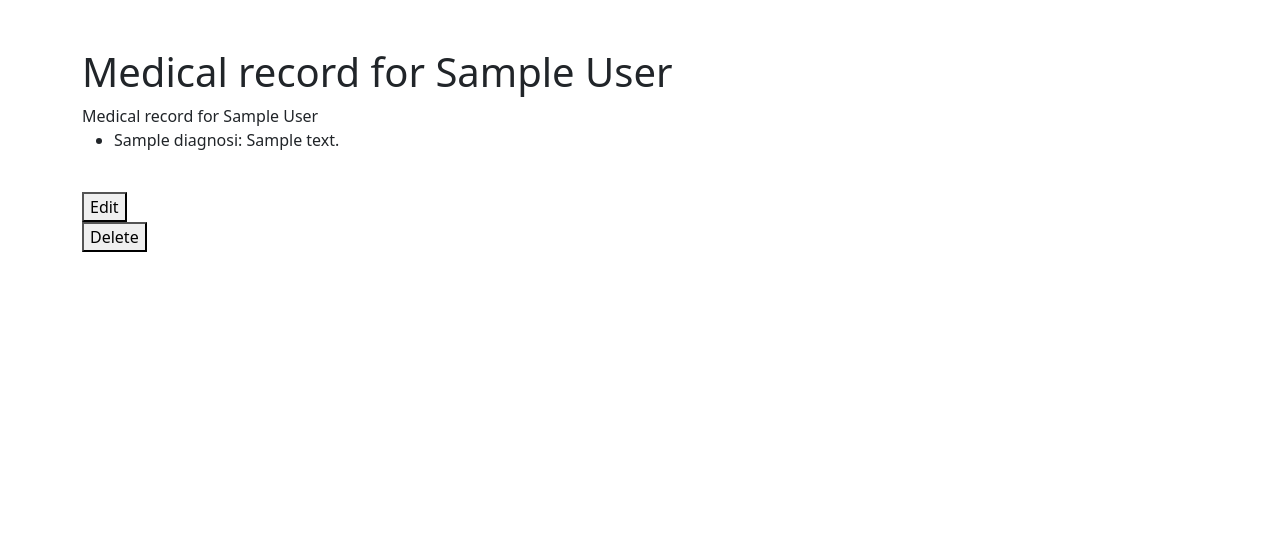
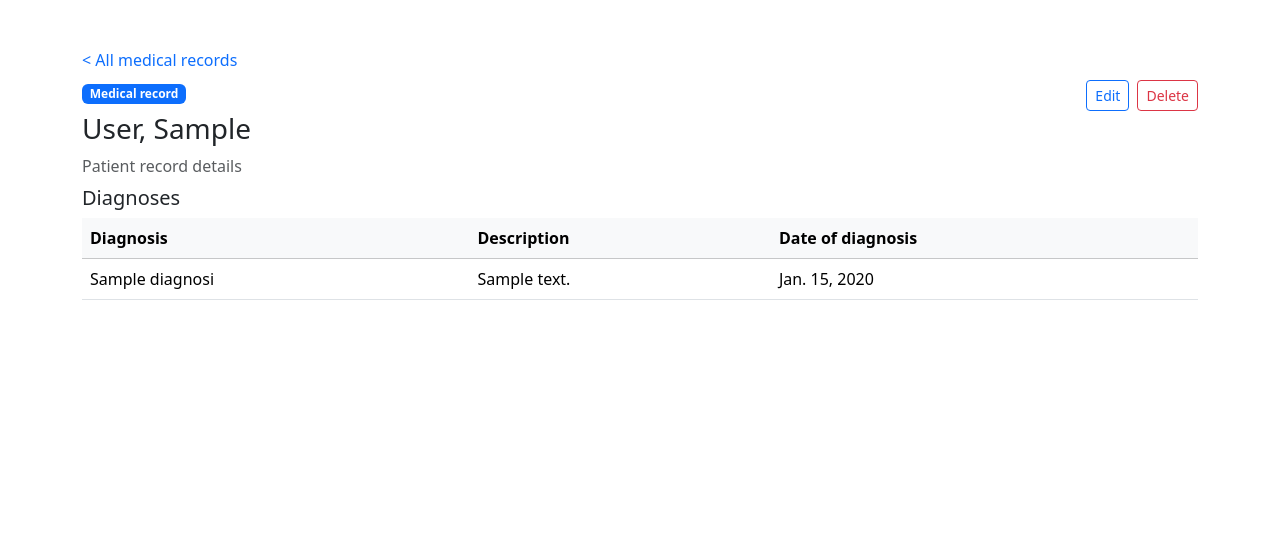
Before and after one commit to addtruong/practice-mr, a Django app: page /records/1/ in a window 1280 px wide. Shown: the part 56-596 px from the top of the page. Run offline with Django 5.2, Linux system fonts and the light colour scheme; tables that the repository leaves empty hold one stand-in row (values such as "Sample post"); some libraries are stand-ins or nearby versions.

```diff
--- a/medical_record_app/records/models.py
+++ b/medical_record_app/records/models.py
@@ -9,6 +9,12 @@ class Resident(models.Model):
     )
     last_name = models.CharField(
         max_length=200, help_text="Please enter the last name of the resident."
+    )
+
+    date_of_birth = models.DateField(
+        verbose_name="Date of birth",
+        help_text="Please enter the date of birth.",
+        null=True,
     )
 
     def __str__(self):
--- a/medical_record_app/records/templates/records/detail.html
+++ b/medical_record_app/records/templates/records/detail.html
@@ -1,38 +1,74 @@
 {% extends "base.html" %}
 
 {% block title %}
-    Medical record detail page
+    Medical record | {{ medical_record.resident.first_name }} {{ medical_record.resident.last_name }}
 {% endblock %}
 
 {% block content %}
-    <h1>{{ medical_record }}</h1>
-
-    {{ medical_record }}
-
-    {% if medical_record.diagnoses.exists %}
-        <ul>
-            {% for diagnosis in medical_record.diagnoses.all %}
-                <li>{{ diagnosis }}</li>
-            {% endfor %}
-        </ul>
-    {% endif %}
-
-    <br>
-    <a href="{% url 'records:update' medical_record_id=medical_record.id %}">
-        <button type="button">Edit</button>
+    <a
+        class="text-decoration-none"
+        href="{% url 'records:index' %}"
+    >
+        < All medical records
+    </a>
+    <div class="d-flex align-items-start justify-content-between my-2">
+        <div>
+            <span class="badge text-bg-primary mb-2">Medical record</span>
+            <h3>{{ medical_record.resident.last_name }}, {{ medical_record.resident.first_name }}</h3>
+            <p class="text-body-secondary mb-0">Patient record details</p>
+        </div>
+        <div class="d-inline-flex gap-2">
+            <a
+                class="btn btn-sm btn-outline-primary"
+                href="{% url 'records:update' medical_record_id=medical_record.id %}"
+            >
+                Edit
             </a>
             <form
                 method="post"
                 action="{% url 'records:delete' medical_record.id %}"
+                class="d-inline"
+                onsubmit="return confirm('Do you want to delete this medical record?')"
             >
                 {% csrf_token %}
                 <button
                     type="submit"
-            onclick="return confirm('Do you want to delete this medical record?')"
+                    class="btn btn-sm btn-outline-danger"
                 >
                     Delete
                 </button>
             </form>
-    <br>
+        </div>
+    </div>
+
+    <h5>Diagnoses</h5>
+    {% if medical_record_diagnoses %}
+
+
+            <table class="table table-hover align-middle">
+                <thead class="table-light">
+                    <tr>
+                        <th scope="col">Diagnosis</th>
+                        <th scope="col">Description</th>
+                        <th scope="col">Date of diagnosis</th>
+                    </tr>
+                </thead>
+                <tbody>
+                    {% for medical_record_diagnosis in medical_record_diagnoses %}
+                    <tr>
+                        <td>
+                            {{ medical_record_diagnosis.diagnosis.name }}
+                        </td>
+                        <td>
+                            {{ medical_record_diagnosis.diagnosis.description }}
+                        </td>
+                        <td>
+                            {{ medical_record_diagnosis.diagnosis_date }}
+                        </td>
+                    </tr>
+                    {% endfor %}
+                </tbody>
+            </table>
+    {% endif %}
 
 {% endblock %}
--- a/medical_record_app/records/templates/residents/index.html
+++ b/medical_record_app/records/templates/residents/index.html
@@ -20,6 +20,7 @@ Residents
                 <thead class="table-light">
                     <tr>
                         <th scope="col">Name</th>
+                        <th scope="col">Date of birth</th>
                         <th scope="col" class="text-end">Actions</th>
                     </tr>
                 </thead>
@@ -31,6 +32,9 @@ Residents
                                     {{ resident.first_name }}
                                     {{ resident.last_name }}
                                 </a>
+                            </td>
+                            <td>
+                                {{ resident.date_of_birth }}
                             </td>
                             <td class="text-end">
                                 <div class="d-inline-flex gap-2">
--- a/medical_record_app/records/views.py
+++ b/medical_record_app/records/views.py
@@ -7,7 +7,7 @@ from .forms import (
     MedicalRecordForm,
     ResidentForm,
 )
-from .models import MedicalRecord, Resident
+from .models import MedicalRecord, MedicalRecordDiagnosis, Resident
 
 
 # CRUD for medical records
@@ -66,8 +66,14 @@ def detail(request: HttpRequest, medical_record_id: int) -> HttpResponse:
     Returns:
         HttpResponse: Rendered medical record detail page.
     """
-    medical_record = MedicalRecord.objects.get(pk=medical_record_id)
-    context = {"medical_record": medical_record}
+    medical_record = get_object_or_404(MedicalRecord, id=medical_record_id)
+    medical_record_diagnoses = MedicalRecordDiagnosis.objects.filter(
+        medical_record=medical_record
+    )
+    context = {
+        "medical_record": medical_record,
+        "medical_record_diagnoses": medical_record_diagnoses,
+    }
     return render(request, "records/detail.html", context)
 
 
@@ -210,8 +216,8 @@ def resident_update(request: HttpRequest, resident_id: int) -> HttpResponse:
 
     context = {
         "form": form,
-        "title": "Update the resident",
-        "button_submit": "Update the resident",
+        "title": "Update resident",
+        "button_submit": "Update resident",
     }
 
     return render(request, "residents/resident_form.html", context)
```
Also changed, not shown: medical_record_app/records/forms.py (+8 -0 lines), medical_record_app/records/templates/residents/detail.html (+41 -4 lines), medical_record_app/records/templates/residents/resident_form.html (+8 -7 lines), medical_record_app/records/migrations/0010_resident_date_of_birth_alter_diagnosis_description_and_more.py (added). Lines whose indentation alone changed are shown as unchanged.
